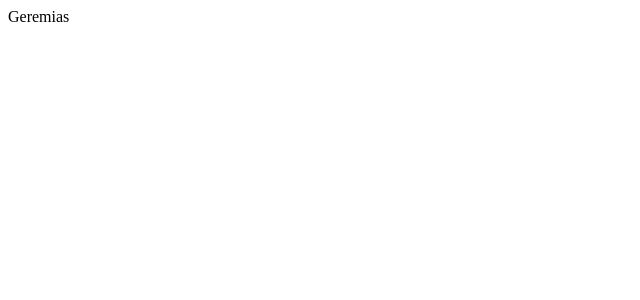
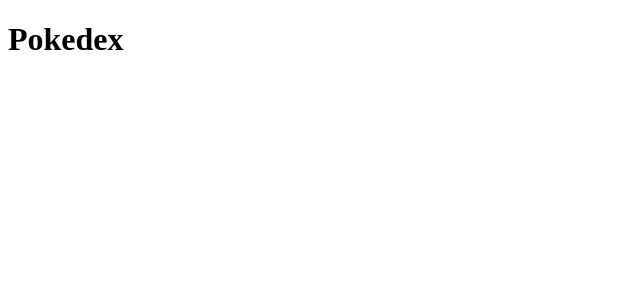
Before and after one commit to fmvnow/pokedex, a Nuxt app: page / in a window 1280 px wide. Shown: the top 300 px of the page, without its empty margins (0-640 px from the left). Built offline with nearby package versions, Linux system fonts and the light colour scheme.

Commit message:
chore: Finaliza estudos de configuração do nuxt 3

```diff
--- a/nuxt.config.ts
+++ b/nuxt.config.ts
@@ -1,14 +1,9 @@
 // https://v3.nuxtjs.org/api/configuration/nuxt.config
 export default defineNuxtConfig({
+  ssr: false,
   app: {
     head: {
       title: 'Pokedex',
-      meta: [
-        {
-          name: 'description',
-          content: 'A pokedex mais completa que você já viu',
-        }
-      ],
-    },
+    }
   }
 })
--- a/pages/index.vue
+++ b/pages/index.vue
@@ -1,5 +1,5 @@
 <template>
-  <div>Geremias</div>
+  <div><h1>Pokedex</h1></div>
 </template>
 
 <script setup lang="ts"></script>
```
